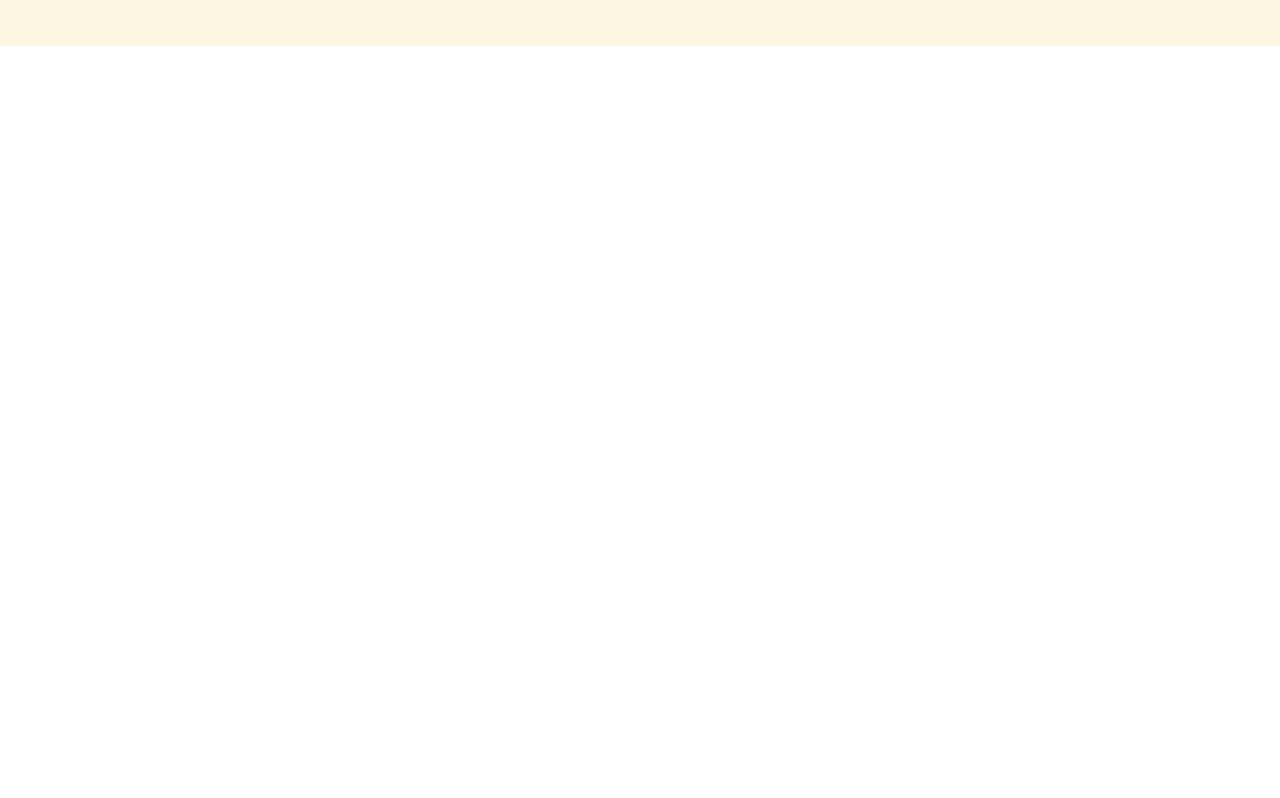
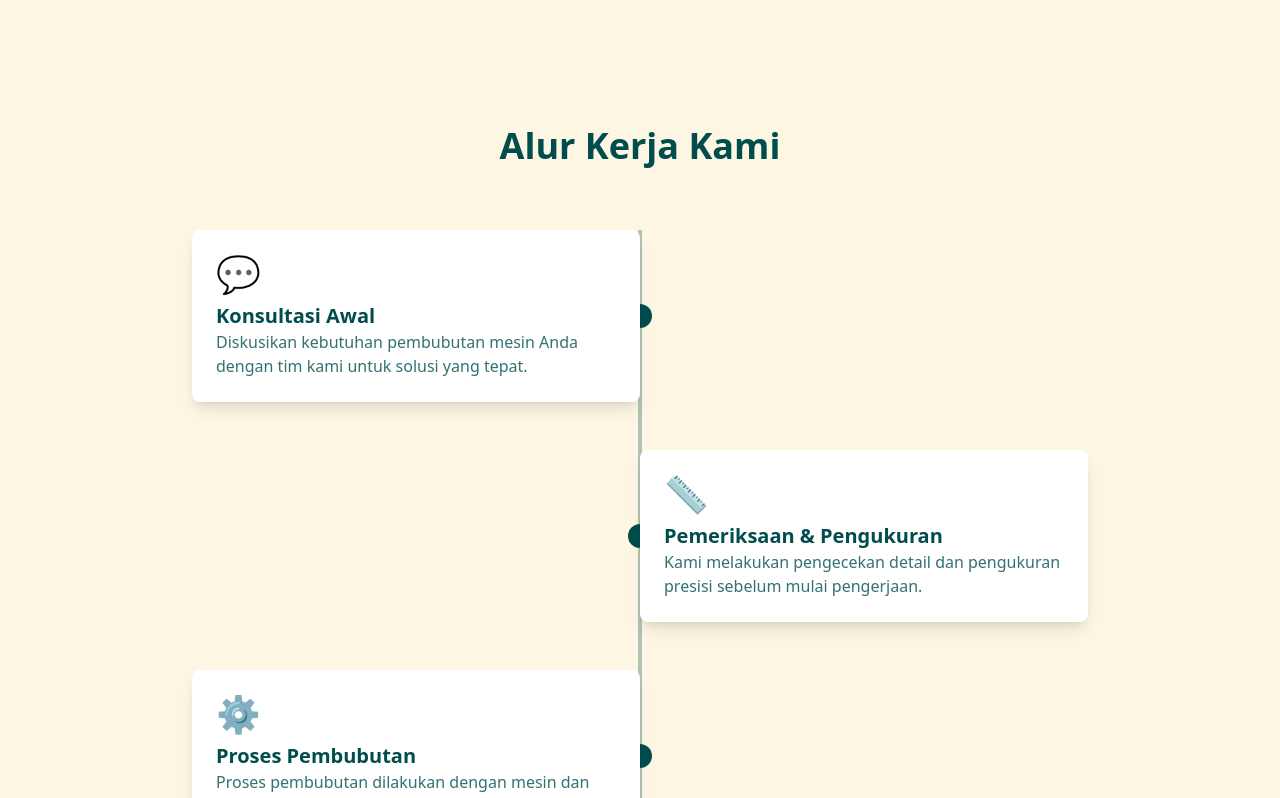
Before and after one commit to dzakyzein/carlos-tech-next, a Next.js app: page / in a window 1280 px wide. Shown: the part 1900-2698 px from the top of the page. Before the commit the page ends 1946 px from the top, so only its background shows below. Built offline with nearby package versions, Linux system fonts and the light colour scheme.

Commit message:
Add Workflow section

```diff
--- a/src/app/page.js
+++ b/src/app/page.js
@@ -2,6 +2,7 @@ import Navbar from '@/components/Navbar';
 import Hero from '@/components/Hero';
 import AboutSection from '@/components/AboutSection';
 import Services from '@/components/Services';
+import Workflow from '@/components/Workflow';
 
 export default function Home() {
   return (
@@ -10,6 +11,7 @@ export default function Home() {
       <Hero />
       <AboutSection />
       <Services />
+      <Workflow />
     </>
   );
 }
--- /dev/null
+++ b/src/components/Workflow.jsx
@@ -0,0 +1,74 @@
+'use client';
+
+import { motion } from 'framer-motion';
+
+export default function Workflow() {
+  const steps = [
+    {
+      title: 'Konsultasi Awal',
+      desc: 'Diskusikan kebutuhan pembubutan mesin Anda dengan tim kami untuk solusi yang tepat.',
+      icon: '💬',
+    },
+    {
+      title: 'Pemeriksaan & Pengukuran',
+      desc: 'Kami melakukan pengecekan detail dan pengukuran presisi sebelum mulai pengerjaan.',
+      icon: '📏',
+    },
+    {
+      title: 'Proses Pembubutan',
+      desc: 'Proses pembubutan dilakukan dengan mesin dan teknisi berpengalaman.',
+      icon: '⚙️',
+    },
+    {
+      title: 'Finishing & Pengiriman',
+      desc: 'Hasil akhir dicek kualitasnya lalu dikirim sesuai kesepakatan.',
+      icon: '📦',
+    },
+  ];
+
+  return (
+    <section className='py-20 bg-secondary'>
+      <div className='container mx-auto px-6 md:px-12'>
+        <motion.h2
+          initial={{ opacity: 0, y: -30 }}
+          animate={{ opacity: 1, y: 0 }}
+          transition={{ duration: 0.6 }}
+          className='text-3xl md:text-4xl font-bold text-primary text-center mb-16'
+        >
+          Alur Kerja Kami
+        </motion.h2>
+
+        <div className='relative'>
+          {/* Garis tengah */}
+          <div className='hidden md:block absolute left-1/2 top-0 bottom-0 w-1 bg-primary/30 transform -translate-x-1/2'></div>
+
+          {steps.map((step, index) => (
+            <motion.div
+              key={index}
+              initial={{ opacity: 0, x: index % 2 === 0 ? -100 : 100 }}
+              whileInView={{ opacity: 1, x: 0 }}
+              viewport={{ once: true }}
+              transition={{ duration: 0.6, delay: index * 0.2 }}
+              className={`mb-12 flex flex-col md:flex-row items-center ${
+                index % 2 === 0 ? 'md:flex-row-reverse' : ''
+              }`}
+            >
+              {/* Spasi untuk garis */}
+              <div className='md:w-1/2'></div>
+
+              {/* Konten step */}
+              <div className='bg-white rounded-lg shadow-lg p-6 max-w-md mx-auto md:mx-0 relative z-10'>
+                <div className='text-4xl mb-2'>{step.icon}</div>
+                <h3 className='text-xl font-bold text-primary'>{step.title}</h3>
+                <p className='text-primary/80'>{step.desc}</p>
+              </div>
+
+              {/* Titik di garis tengah */}
+              <div className='hidden md:block absolute left-1/2 w-6 h-6 bg-primary rounded-full transform -translate-x-1/2'></div>
+            </motion.div>
+          ))}
+        </div>
+      </div>
+    </section>
+  );
+}
```
